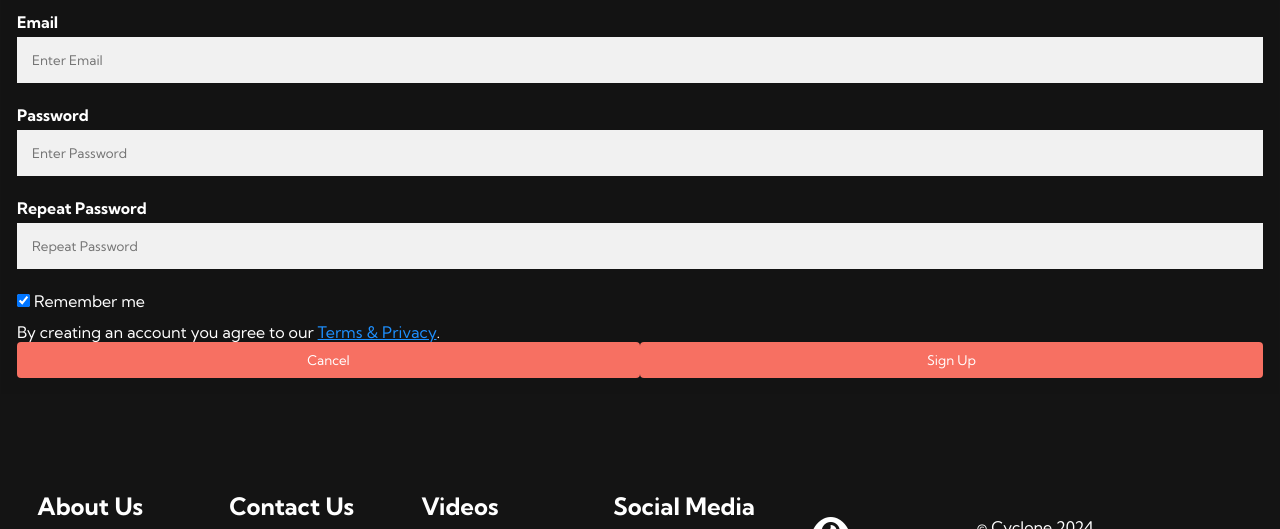
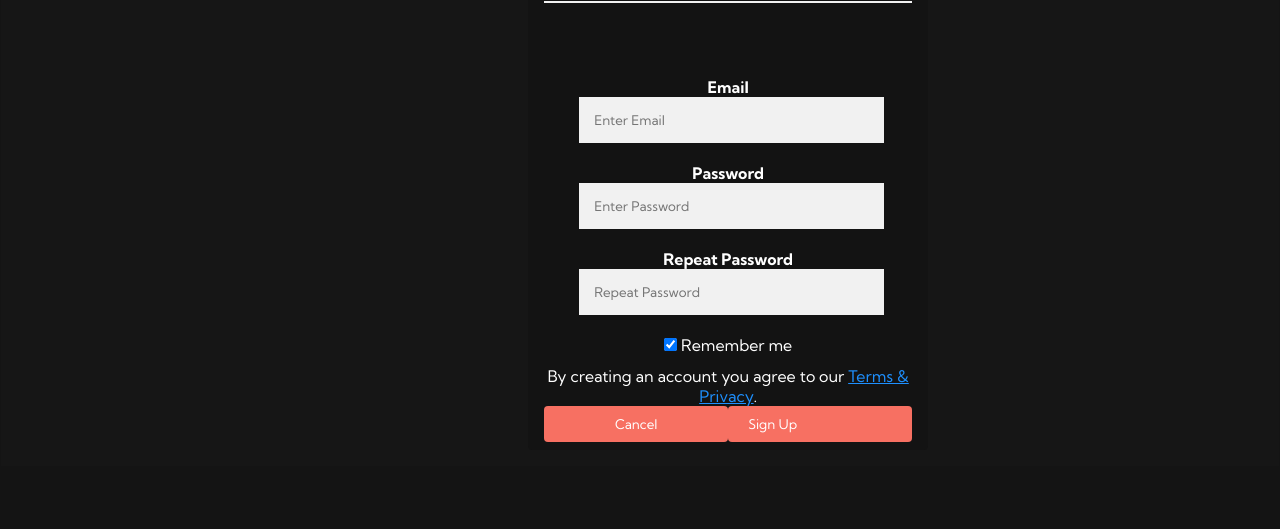
Before and after one commit to ohnara/Cyclone-Landing-Page, a plain HTML site: page signup.html in a window 1280 px wide. Shown: the part 172-701 px from the top of the page. Drawn offline with Linux system fonts and the light colour scheme; a script that the page names is missing.

Commit message:
Update signupstyles.css
Added a better layout for both signup and login pages

```diff
--- a/signupstyles.css
+++ b/signupstyles.css
@@ -1,27 +1,45 @@
 body {
     font-family: Arial, Helvetica, sans-serif;
     box-sizing: border-box;
-    color: #141414;
+    background-color: #161616;
     }
 
+
+    .container {
+      text-align: center;
+      margin: 1rem;
+      height: 525px;
+      width: 400px;
+      border-radius: 4px;
+      background-image: linear-gradient(to bottom, rgba(0,0,0,0) 0%, rgba(17,17,17,0.6) 100%);
+      background-size: cover;
+      position: relative;
+      color: white;
+      left: 40%;
+
+    }
     /* Full-width input fields */
     input[type=text], input[type=password] {
-      width: 100%;
+      width: 305px;
       padding: 15px;
-      margin: 5px 0 22px 0;
+      margin: 0px 35px 20px;
       display: inline-block;
       border: none;
       background: #f1f1f1;
+
+
+
     }
 
     input[type=text]:focus, input[type=password]:focus {
-      background-color: #ddd;
+      background-color: #ffffff;
       outline: none;
+
     }
 
     hr {
       border: 1px solid #f1f1f1;
-      margin-bottom: 25px;
+      margin-bottom: 8ch;
       color: white;
 
     }
@@ -33,6 +51,12 @@ body {
         color: white;
     }
 
+
+    .b{
+      padding: 50px;
+
+    }
+
     input {
         color: grey;
     }
@@ -40,7 +64,6 @@ body {
     /* Set a style for all buttons */
     button {
         display: flex;
-        justify-content: center;
         align-items: center;
         text-decoration: none;
         padding: 10px 20px;
```
